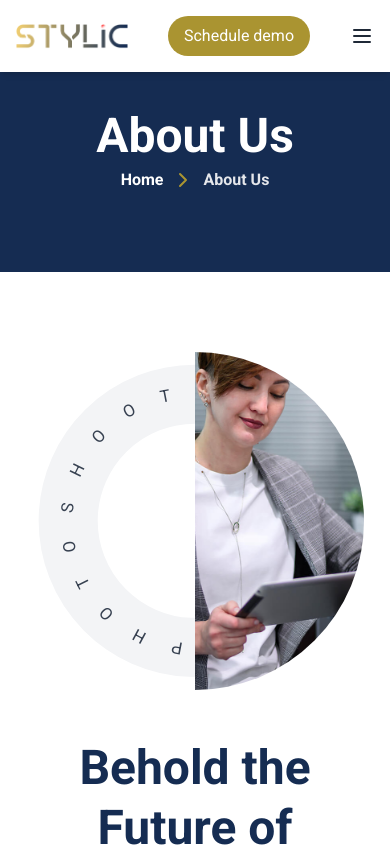
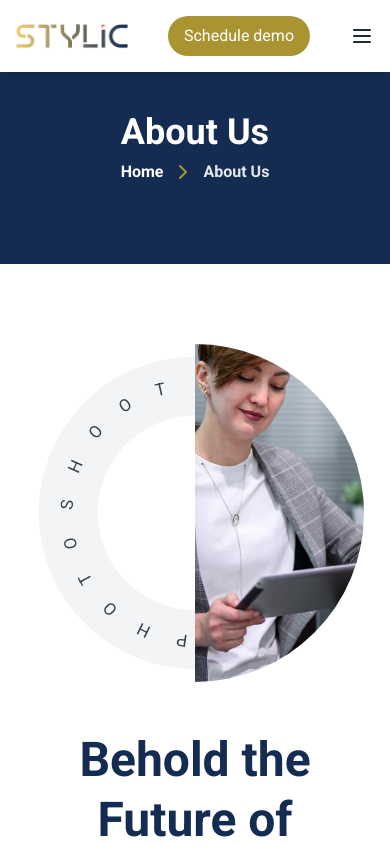
Before and after one commit to anantasolution/Stylicai, a React (Vite) app in the folder frontend/: page /about-us in a window 390 px wide. Shown: the top 847 px of the page. Built offline with nearby package versions, Linux system fonts and the light colour scheme.

Commit message:
font fixed

```diff
--- a/frontend/src/components/BreadCrub.jsx
+++ b/frontend/src/components/BreadCrub.jsx
@@ -33,7 +33,7 @@
     return (
         <div className='flex justify-center bg-navyblue md:pt-40 md:py-28 pt-28 py-20 items-center'>
             <div className='flex flex-col items-center gap-2'>
-                <h1 className='text-white text-5xl font-semibold'>{getPathName()}</h1>
+                <h1 className='text-white text-4xl md:text-5xl font-semibold'>{getPathName()}</h1>
                 <div className='flex items-center gap-2'>
                     <span className='text-white font-semibold'>Home</span>
                     <span className='text-golden'><ChevronRight /></span>
```
